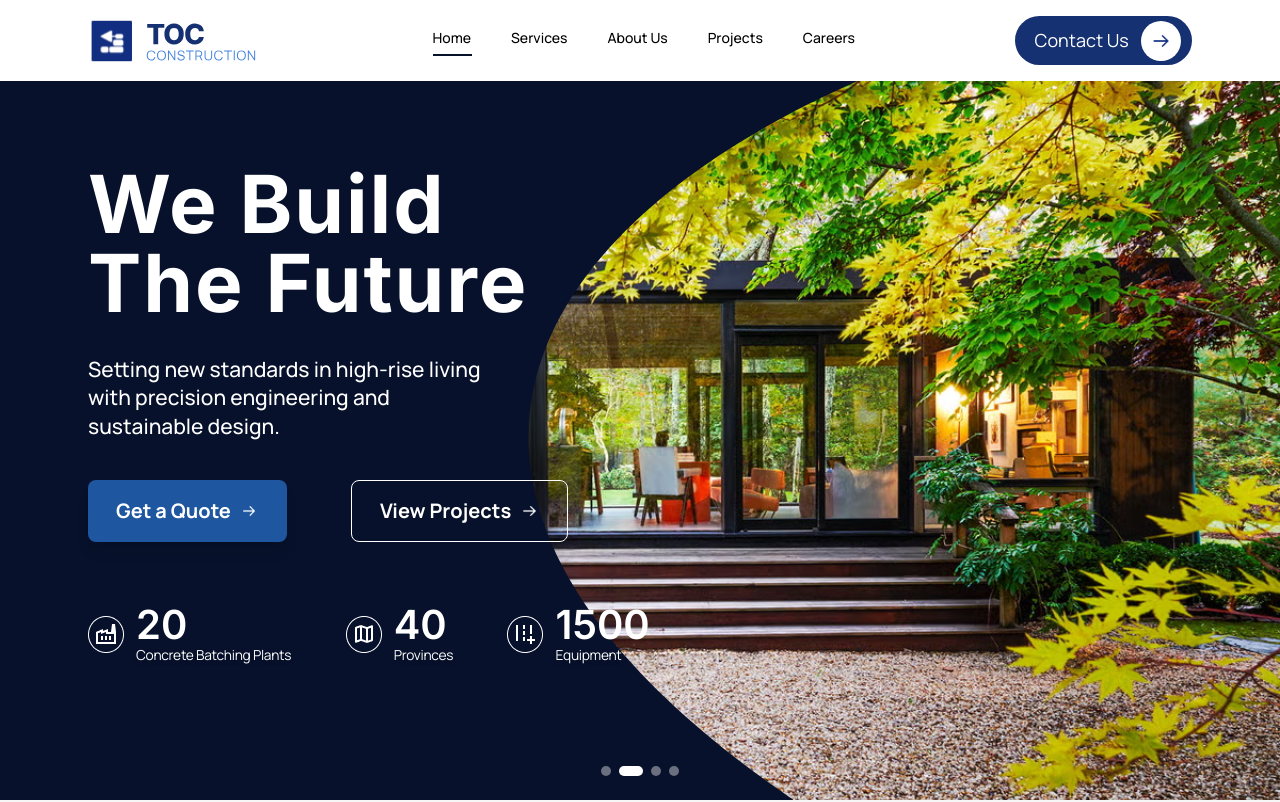
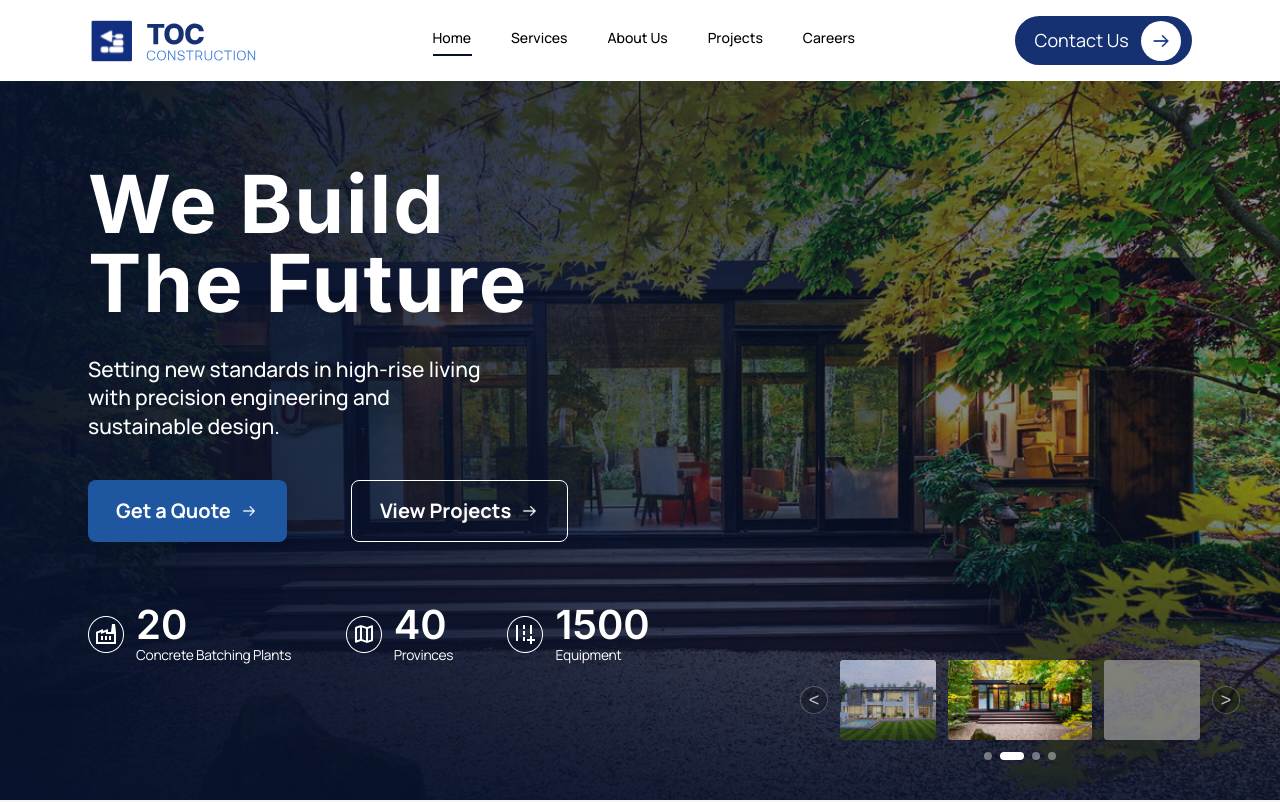
Before and after one commit to AloysiousOrbegoso/toc-construction, a React (Vite) app in the folder frontend/: page / in a window 1280 px wide. Shown: the top 802 px of the page. Built offline with nearby package versions, Linux system fonts and the light colour scheme; grey boxes are pictures that could not be loaded.

Commit message:
Fix: Carousel-Issue : Figma base idea UI

```diff
--- a/frontend/src/components/sections/homepage/Hero.jsx
+++ b/frontend/src/components/sections/homepage/Hero.jsx
@@ -102,55 +102,81 @@
         </div>
       </div>
 
-      {/* Image carousel — curved edge is applied via CSS clip-path below,
-          not baked into the photos, so any image can be dropped into SLIDES.
-          Sits at section level (not inside the centered container) so it
-          reaches the viewport's right edge on wide screens. */}
-      <div className="absolute top-0 right-0 bottom-0 w-[min(1690px,100%)] z-0">
-          <svg width="0" height="0" aria-hidden="true">
-            <defs>
-              {/* Approximation of the original curve. Coordinates are in a
-                  0–1 box relative to the image container (objectBoundingBox),
-                  so it scales with the container automatically.
-                  Tweak the two control points below if the curve needs to
-                  bulge more/less or shift left/right. */}
-              <clipPath id="heroCurveClip" clipPathUnits="objectBoundingBox">
-                <path d="M0.67,0 C0.39,0.22 0.29,0.6 0.62,1 L1,1 L1,0 Z" />
-                  </clipPath>
-            </defs>
-          </svg>
-
-          <div className="relative w-full h-full [clip-path:url(#heroCurveClip)]">
-            {SLIDES.map((src, i) => (
+      <div className="pointer-events-none absolute inset-0 z-0 overflow-hidden bg-[#07112B]">
+        {SLIDES.map((src, index) => (
           <img
             key={src}
             src={src}
             alt=""
             style={{ transitionDuration: `${TRANSITION_MS}ms` }}
-                className={`absolute inset-0 w-full h-full object-cover ease-in-out ${
-                  i === activeIndex
+            className={`absolute inset-0 h-full w-full object-cover ease-in-out ${
+              index === activeIndex
                 ? "opacity-100 transition-opacity"
                 : "opacity-0 transition-opacity"
             }`}
           />
         ))}
+        <div className="absolute inset-0 bg-[linear-gradient(90deg,rgba(7,17,43,0.96)_0%,rgba(7,17,43,0.78)_38%,rgba(7,17,43,0.32)_100%)]" />
+        <div className="absolute inset-0 bg-linear-to-t from-[#07112B]/80 via-transparent to-[#07112B]/20" />
+
+        <div className="pointer-events-auto absolute bottom-6 right-6 left-6 z-10 ml-auto max-w-xl sm:bottom-10 sm:right-10 sm:left-auto">
+
+          <div className="flex items-center justify-end gap-3">
+            <button
+              type="button"
+              aria-label="Previous slide"
+              onClick={() => setActiveIndex((index) => (index - 1 + SLIDES.length) % SLIDES.length)}
+              className="flex h-7 w-7 shrink-0 items-center justify-center rounded-full border border-white/25 bg-black/20 text-lg leading-none text-white/75 transition-colors hover:bg-white/15 hover:text-white"
+            >
+              &lt;
+            </button>
+
+            <div className="flex min-w-0 items-center gap-3 overflow-hidden">
+              {[-1, 0, 1].map((offset) => {
+                const index = (activeIndex + offset + SLIDES.length) % SLIDES.length;
+                const isActive = offset === 0;
+
+                return (
+                  <button
+                    key={`${index}-${offset}`}
+                    type="button"
+                    aria-label={`Go to slide ${index + 1}`}
+                    onClick={() => setActiveIndex(index)}
+                    className={`relative h-16 shrink-0 overflow-hidden rounded-[3px] border-0 p-0 transition-all duration-500 ease-in-out sm:h-20 ${
+                      isActive ? "w-28 opacity-100 sm:w-36" : "w-20 opacity-70 hover:opacity-100 sm:w-24"
+                    }`}
+                  >
+                    <img src={SLIDES[index]} alt="" className="h-full w-full object-cover" />
+                  </button>
+                );
+              })}
             </div>
 
-          {/* Dot indicators */}
-          <div className="absolute bottom-6 left-1/2 -translate-x-1/2 z-10 flex gap-2">
-            {SLIDES.map((_, i) => (
             <button
-                key={i}
               type="button"
-                aria-label={`Go to slide ${i + 1}`}
-                onClick={() => setActiveIndex(i)}
-                className={`h-2.5 rounded-full border-0 cursor-pointer transition-all duration-300 ease-in-out ${
-                  i === activeIndex ? "w-6 bg-white" : "w-2.5 bg-white/40 hover:bg-white/60"
+              aria-label="Next slide"
+              onClick={() => setActiveIndex((index) => (index + 1) % SLIDES.length)}
+              className="flex h-7 w-7 shrink-0 items-center justify-center rounded-full border border-white/25 bg-black/20 text-lg leading-none text-white/75 transition-colors hover:bg-white/15 hover:text-white"
+            >
+              &gt;
+            </button>
+          </div>
+
+          <div className="mt-3 flex justify-center gap-2">
+            {SLIDES.map((_, index) => (
+              <button
+                key={index}
+                type="button"
+                aria-label={`Go to slide ${index + 1}`}
+                onClick={() => setActiveIndex(index)}
+                className={`h-2 rounded-full border-0 cursor-pointer transition-all duration-300 ease-in-out ${
+                  index === activeIndex ? "w-6 bg-white" : "w-2 bg-white/40 hover:bg-white/60"
                 }`}
               />
             ))}
           </div>
         </div>
+      </div>
     </section>
   );
 }
```
Lines whose indentation alone changed are shown as unchanged.
